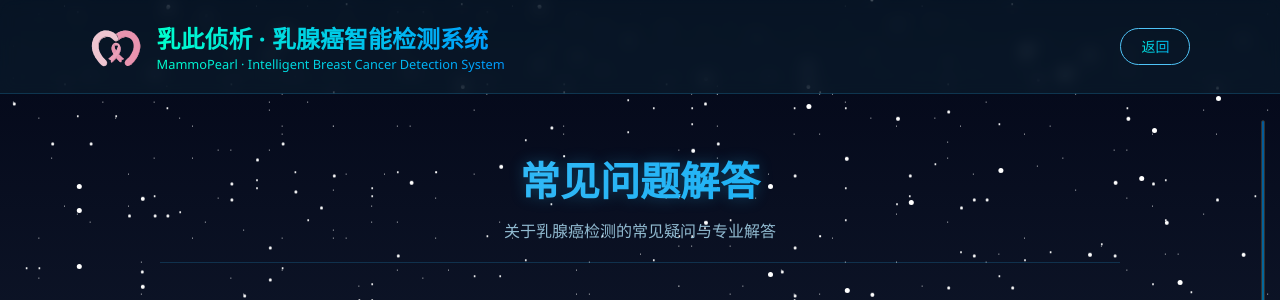
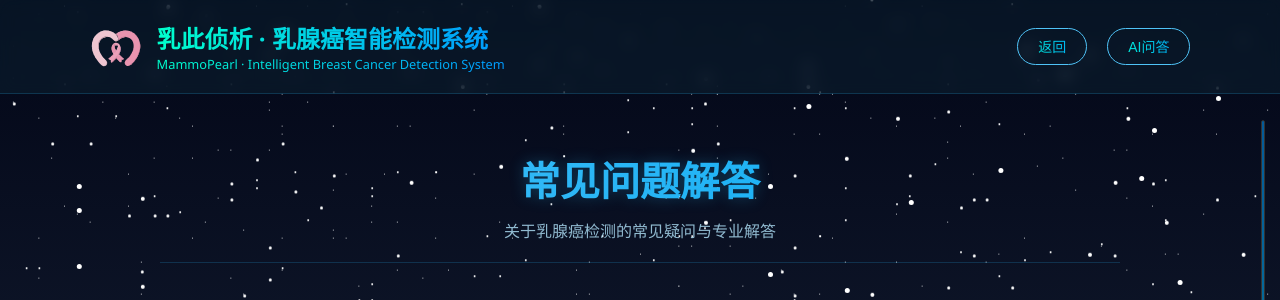
Before and after one commit to qzddmyc/MammoPearl-IBCDS, a Python web app: template templates/ques.html in a window 1280 px wide. Shown: the top 300 px of the page. Run offline with Jinja, Linux system fonts and the light colour scheme; the template is opened without the code that fills it, so the values that code supplies are empty.

Commit message:
250918 backup ques.html

```diff
--- a/templates/ques.html
+++ b/templates/ques.html
@@ -177,6 +177,10 @@
         .answer:hover {
             transform: translateY(-2px);
             box-shadow: 0 6px 20px rgba(0, 20, 40, 0.4);
+        }
+
+        .hide {
+            display: none !important;
         }
 
         /* 响应式调整 */
@@ -746,7 +750,8 @@
 
         <div class="main-header-right">
             <button class="normal-btn" data-action="page-skip" data-msg="./index.html">返回</button>
-            <!-- <button class="normal-btn">按钮</button> -->
+            <button class="normal-btn qa-ai">AI问答</button>
+            <button class="normal-btn qa-normal hide">普通问答</button>
         </div>
 
         <!-- 压缩菜单栏 -->
@@ -761,6 +766,8 @@
             <!-- 菜单内容 -->
             <div class="mobile-menu-content">
                 <button class="mobile-menu-item color-text" data-action="page-skip" data-msg="./index.html">返回</button>
+                <button class="mobile-menu-item color-text qa-ai">AI问答</button>
+                <button class="mobile-menu-item color-text qa-normal hide">普通问答</button>
             </div>
         </div>
     </header>
@@ -801,8 +808,8 @@
 
     <script src="../static/assets/data/qa_doc.js"></script>
     <script src="../static/js/ques-init.js"></script>
+
     <script src="../static/js/buttons.js"></script>
-
     <script src="../static/js/scrollbar.js"></script>
 </body>
 
```
